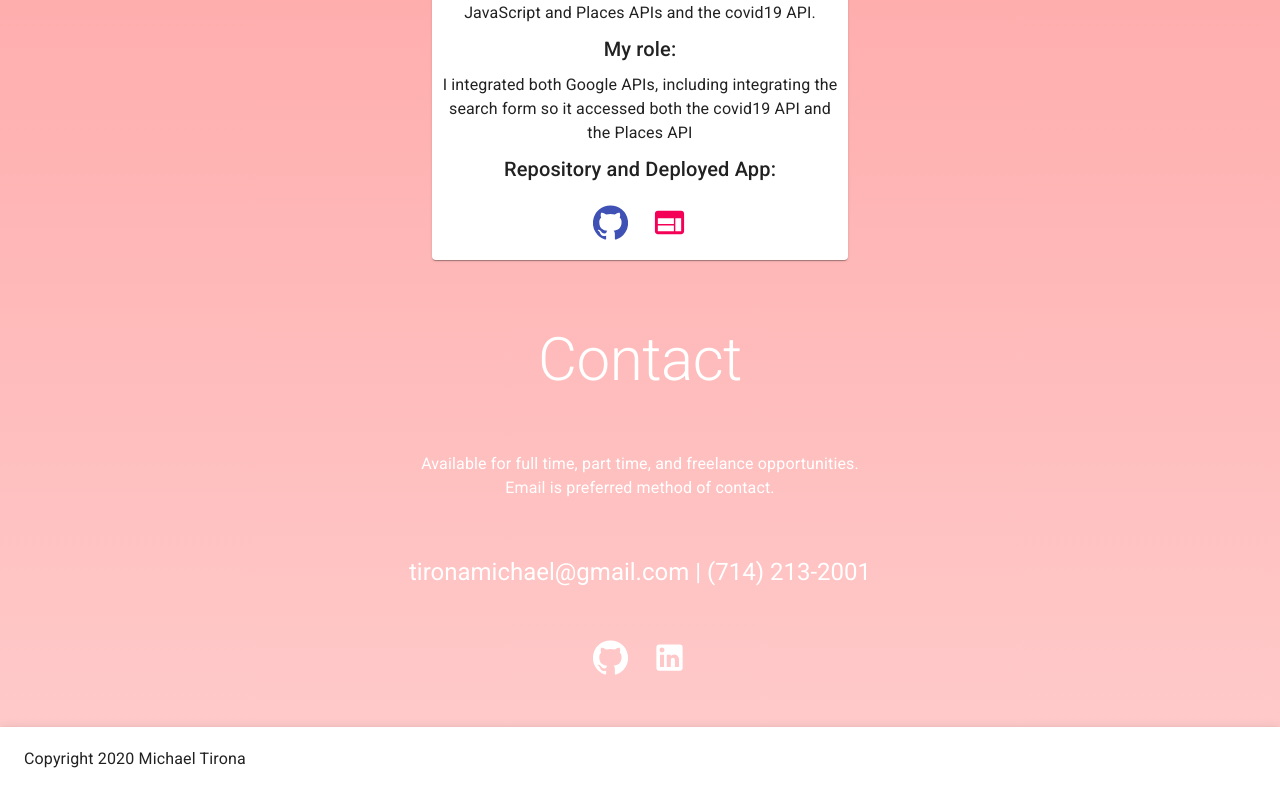
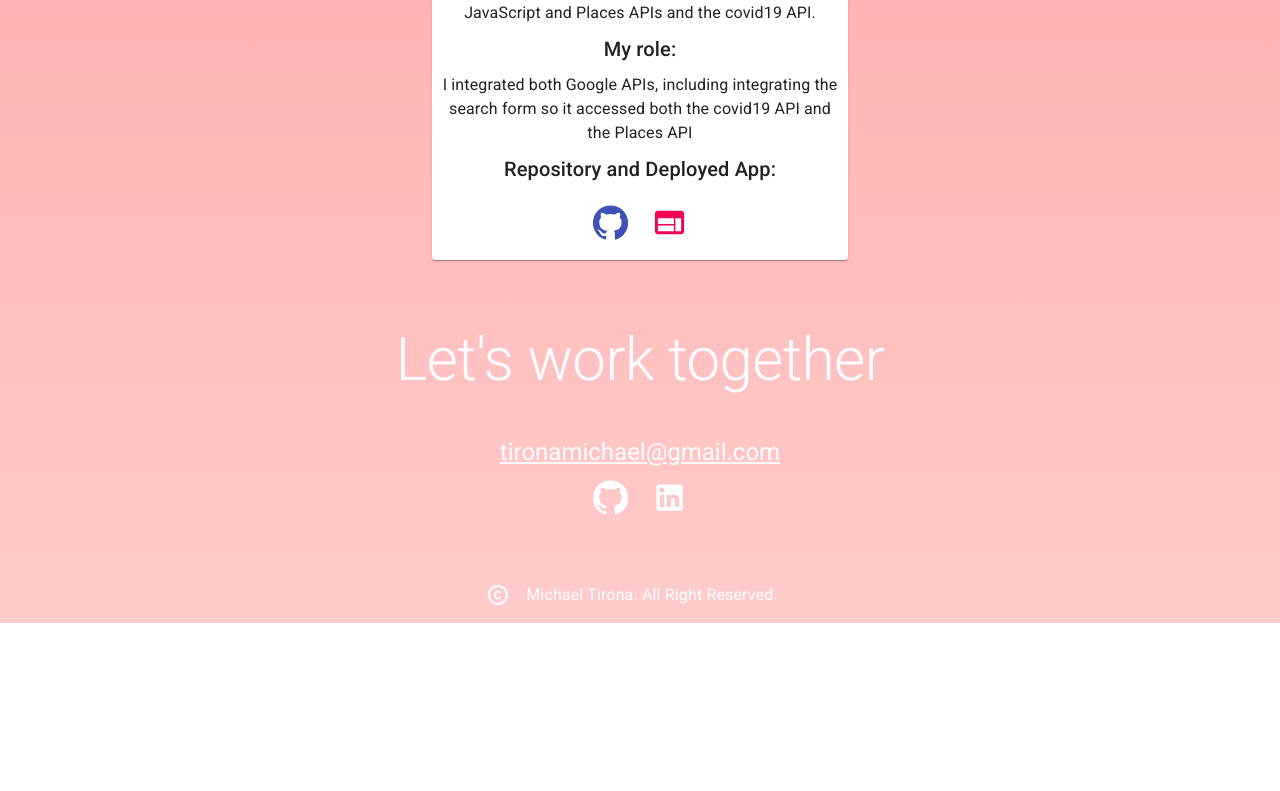
Before and after one commit to tironam/PortfolioReact, a React (Create React App) app: page / in a window 1280 px wide. Shown: the part 1870-2661 px from the top of the page. After the commit the page ends 2493 px from the top, so only its background shows below. Built offline with nearby package versions, Linux system fonts and the light colour scheme.

Commit message:
Removed footer and turned email into link

```diff
--- a/src/components/Footer/Footer.js
+++ b/src/components/Footer/Footer.js
@@ -5,8 +5,7 @@ import AppBar from '@material-ui/core/AppBar'
 import Toolbar from '@material-ui/core/Toolbar'
 import Typography from '@material-ui/core/Typography'
 import Button from '@material-ui/core/Button'
-import GitHubIcon from '@material-ui/icons/GitHub'
-import LinkedInIcon from '@material-ui/icons/LinkedIn'
+import CopyrightIcon from '@material-ui/icons/Copyright';
 import { IconButton } from '@material-ui/core'
 
 const useStyles = makeStyles((theme) => ({
@@ -18,7 +17,12 @@ const useStyles = makeStyles((theme) => ({
     },
     appBar: {
         top: "auto",
-        bottom: 0
+        bottom: 0,
+    },
+    title: {
+        textAlign: "center",
+        verticalAlign: "middle",
+        display: "inline-flex"
     }
 }))
 
@@ -28,8 +32,8 @@ const Footer = () => {
         <div className={classes.root, classes.appBar}>
             <AppBar position="bottom" color="null">
                 <Toolbar>
-                    <Typography color="white" alignItems="center">
-                        Copyright 2020 Michael Tirona
+                    <Typography color="white" position="static" className={classes.title}>
+                        <span><CopyrightIcon />     </span>  Michael Tirona 2020
                     </Typography>
                 </Toolbar>
             </AppBar>
--- a/src/pages/About/About.js
+++ b/src/pages/About/About.js
@@ -1,7 +1,6 @@
 import React, { Component } from 'react'
 import { makeStyles, useTheme } from '@material-ui/core/styles'
 import Navbar from '../../components/Navbar'
-import Footer from '../../components/Footer'
 import ProjectCard from '../../components/ProjectCard'
 import './about.css'
 import Grid from '@material-ui/core/Grid'
@@ -15,6 +14,7 @@ import Paper from '@material-ui/core/Paper'
 import GitHubIcon from '@material-ui/icons/GitHub'
 import LinkedInIcon from '@material-ui/icons/LinkedIn'
 import EmailIcon from '@material-ui/icons/Email'
+import CopyrightIcon from '@material-ui/icons/Copyright'
 import { IconButton } from '@material-ui/core'
 import "animate.css/animate.min.css"
 import ScrollAnimation from 'react-animate-on-scroll'
@@ -148,12 +148,9 @@ const About = props => {
             sm={12}>
             <ScrollAnimation animateIn="fadeIn" animateOut="fadeOut">
                 <Typography className={classes.title} variant="h2">
-                    Contact
+                    Let's work together
                 </Typography>
             </ScrollAnimation>
-                <Typography className={[classes.text, classes.container].join(' ')} align="center">
-                    Available for full time, part time, and freelance opportunities. Email is preferred method of contact.
-            </Typography>
         </Grid>
         <Grid
             container
@@ -162,8 +159,8 @@ const About = props => {
             alignItems="center"
             sm={12}>
             <ScrollAnimation animateIn="fadeIn" animateOut="fadeOut">
-                <Typography className={classes.title} variant="h5">
-                    tironamichael@gmail.com  |  (714) 213-2001
+                <Typography className={classes.title} variant="h5" component="a" href="mailto:tironamichael@gmail.com">
+                    tironamichael@gmail.com
                 </Typography>
             </ScrollAnimation>
         </Grid>
@@ -179,7 +176,16 @@ const About = props => {
                 <LinkedInIcon fontSize="large" />
             </IconButton>
         </Grid>
-        <Footer />
+        <Grid
+            container
+            direction="row"
+            justify="center"
+            alignItems="center">
+                <CopyrightIcon className={classes.icon} />
+                <Typography className={classes.text}>
+                    Michael Tirona. All Right Reserved.
+                </Typography>
+        </Grid>
     </>
     )
 }
```
